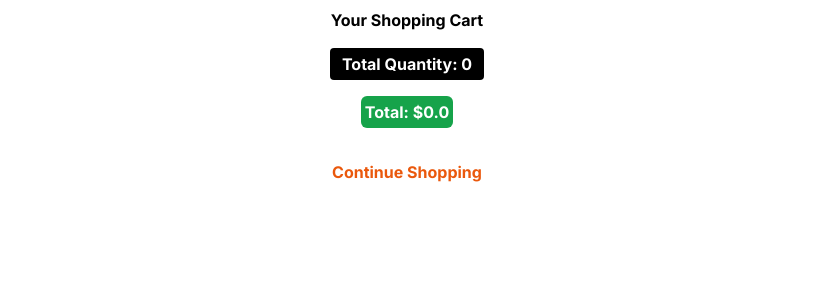
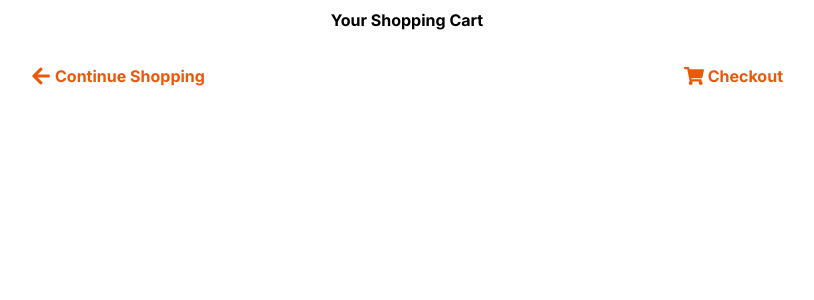
Before and after one commit to dwhyq/ab-inbev-challenge, a Next.js app: page /CartPage in a window 1280 px wide. Shown: the top 300 px of the page, without its empty margins (233-1047 px from the left). Built offline with nearby package versions, Linux system fonts and the light colour scheme.

Commit message:
installed react icons and adjusted styling

```diff
--- a/app/Cart/page.js
+++ b/app/Cart/page.js
@@ -1,5 +1,6 @@
 import React from "react";
 import Link from "next/link";
+import { FaShoppingCart, FaArrowLeft } from "react-icons/fa";
 
 const Cart = ({
   cartItems,
@@ -21,7 +22,7 @@ const Cart = ({
   const roundedTotalPrice = totalPrice.toFixed(1);
 
   return (
-    <div className="p-2 rounded-md min-h-screen">
+    <div className="p-2 md:w-3/5 md:m-auto min-h-fit">
       <h2 className="font-bold text-center">Your Shopping Cart</h2>
       {/* Map through each item in the cart */}
       {(cartItems || []).map((item) => (
@@ -30,9 +31,9 @@ const Cart = ({
           className="flex flex-col justify-between items-center mt-4 border-b-2"
         >
           <div className="flex sm:flex-row justify-between w-full">
-            <p className="mb-1 sm:mb-0 font-semibold w-fit">{item.title}</p>
+            <p className="mb-1 sm:mb-0 font-semibold w-6/12">{item.title}</p>
             {/* Display the total price for the specific item */}
-            <p className="bg-orange-500 text-white rounded-lg px-1 font-bold text-md w-fit h-fit">
+            <p className="bg-green-500 text-white rounded-lg px-1 font-bold text-md w-fit h-fit">
               ${item.price * item.quantity}
             </p>
           </div>
@@ -57,8 +58,10 @@ const Cart = ({
       {/* Conditionally render the "Remove all items" button */}
       {(cartItems || []).length > 0 && (
         <div className="mt-4">
+          <div className="flex md:flex-row w-full justify-between">
+            <div>
               <button
-            className="bg-red-500 text-white text-sm px-2 font-bold rounded"
+                className="bg-red-500 text-white text-sm px-3 py-1 font-bold rounded-sm"
                 onClick={() => {
                   onRemoveAllItems();
                   // Set cart count to 0 when all items are removed
@@ -68,18 +71,32 @@ const Cart = ({
                 Remove all items
               </button>
             </div>
-      )}
+
             {/* Display total quantity and total price */}
-      <div className="flex flex-col gap-4 md:flex-col justify-between items-center mt-2">
-        <div className="mt-2 bg-black text-white font-bold px-3 py-1 rounded w-fit">
+            <div className="flex flex-col md:flex  gap-2 justify-between items-center">
+              <div className="bg-black text-white font-bold px-3 py-1 rounded w-full">
                 Total Quantity: {totalQuantity}
               </div>
-        <div className="font-bold bg-green-600 rounded-md w-fit p-1 text-white mt-2 sm:mt-0">
+              <div className="font-bold bg-green-600 rounded-sm w-full text-center p-1 text-white mt-2 sm:mt-0">
                 Total: ${roundedTotalPrice}
               </div>
             </div>
-      <div className="mt-8 text-center font-bold text-orange-600">
-        <Link href="/">Continue Shopping</Link>
+          </div>
+        </div>
+      )}
+      <div className="mt-8 mb-4 text-center font-bold text-orange-600 flex justify-between">
+        <Link href="/">
+          <span className="flex gap-1 items-center">
+            <FaArrowLeft className="w-5 h-5" />
+            Continue Shopping
+          </span>
+        </Link>
+        <Link href="/Checkout">
+          <span className="flex gap-1 items-center">
+            <FaShoppingCart className="w-5 h-5" />
+            Checkout
+          </span>
+        </Link>
       </div>
     </div>
   );
--- a/app/page.js
+++ b/app/page.js
@@ -7,6 +7,7 @@ import AxiosApiClient from "./useApiClient";
 import { BASE_URL, PRODUCT_PATH } from "./constants";
 import Link from "next/link";
 import Loading from "./loading";
+import { FaShoppingCart } from "react-icons/fa";
 
 const Home = () => {
   const [products, setProducts] = useState([]);
@@ -88,9 +89,9 @@ const Home = () => {
         </div>
 
         <Link href="/CartPage">
-          <button className="bg-orange-500 text-white font-bold px-3 py-1 rounded">
-            Cart ({totalQuantity})
-          </button>
+          <div className="bg-orange-500 text-white font-bold py-2 px-2 relative rounded flex">
+          <span><FaShoppingCart/></span> <span className="absolute bottom-5 bg-black px-1 rounded-full left-4 text-white">{totalQuantity}</span>
+          </div>
         </Link>
       </div>
       <SearchBar onSearch={handleSearch} />
--- a/package.json
+++ b/package.json
@@ -9,6 +9,7 @@
     "lint": "next lint"
   },
   "dependencies": {
+    "@heroicons/react": "^2.0.0",
     "autoprefixer": "10.4.14",
     "axios": "^1.4.0",
     "eslint": "8.46.0",
@@ -17,6 +18,7 @@
     "postcss": "8.4.27",
     "react": "18.2.0",
     "react-dom": "18.2.0",
+    "react-icons": "^4.10.1",
     "tailwindcss": "3.3.3"
   },
   "devDependencies": {
```
Also changed, not shown: 1 other file (tests, documents, lock files or other folders). Lines whose indentation alone changed are shown as unchanged.
